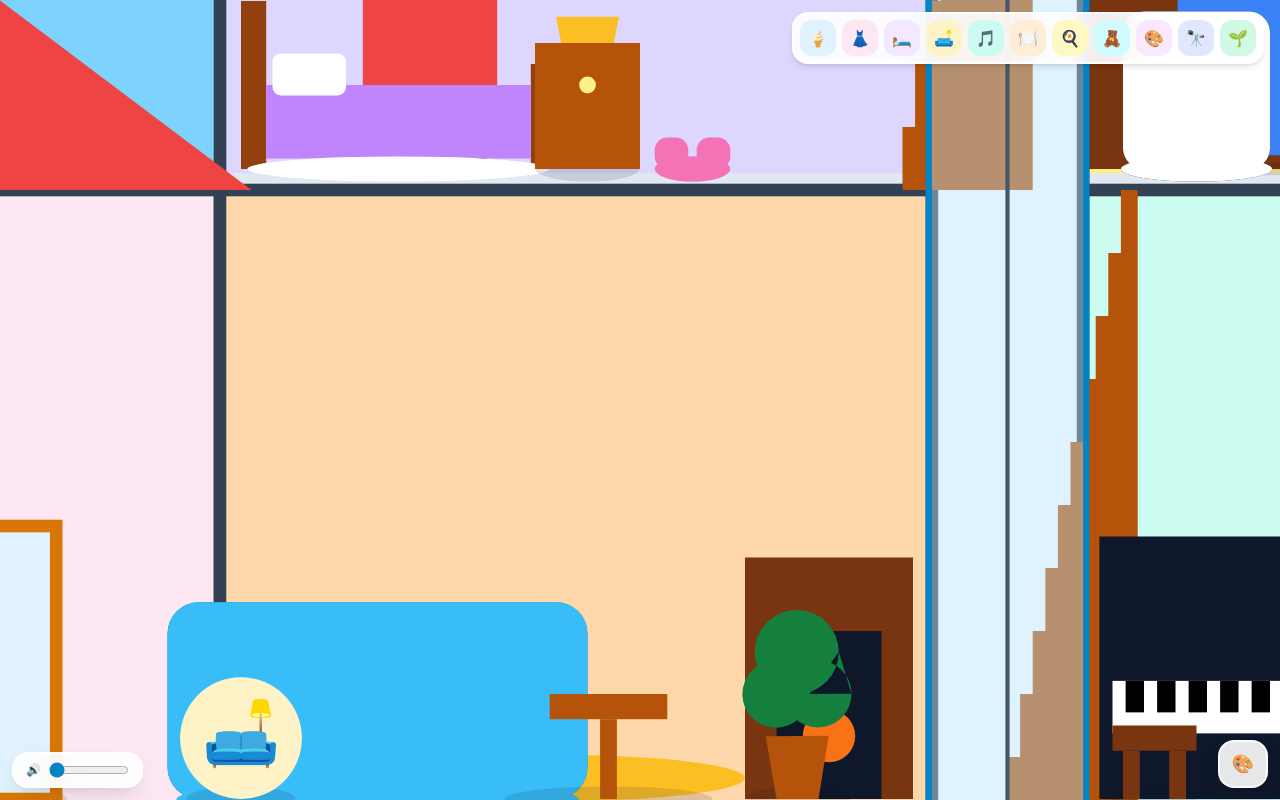
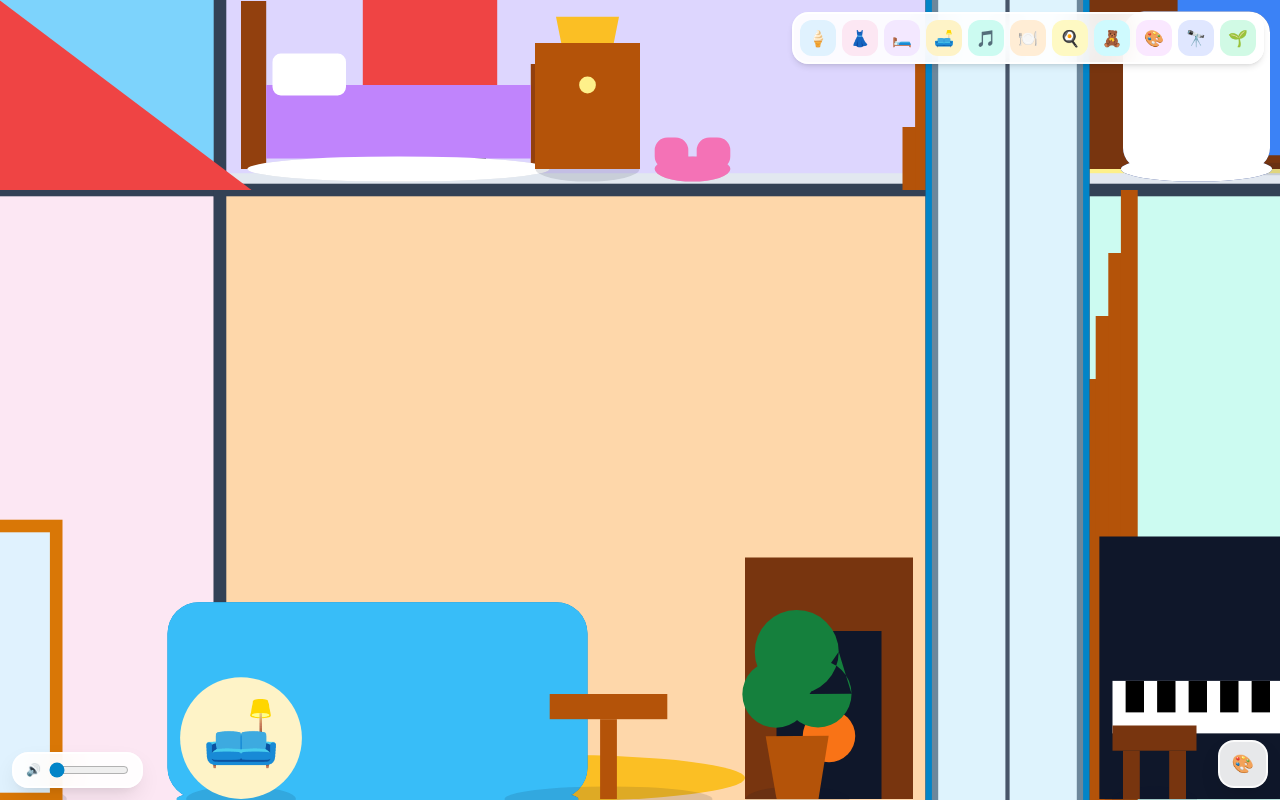
Before and after one commit to danwhite-lab/playworld, a website: page index.html in a window 1280 px wide. Drawn offline with nearby package versions, Linux system fonts and the light colour scheme.

Commit message:
Mask building graphics behind lift shaft

```diff
--- a/index.html
+++ b/index.html
@@ -2490,6 +2490,7 @@
                 this.drawEastGardenZone(ctx);
                 this.drawBuildingStructure(ctx);
                 this.drawCirculationStairs(ctx);
+                this.drawLiftBayMask(ctx);
                 this.drawRoofsAndBalconies(ctx);
 
                 this.entityManager.updateAll();
@@ -2608,6 +2609,15 @@
                 // Open a clean central bay between the two building wings for the lift.
                 ctx.fillStyle = '#f8fafc'; ctx.fillRect(3130, 100, 140, 3000);
                 ctx.fillStyle = wallColor; ctx.fillRect(3122, 100, 12, 3000); ctx.fillRect(3266, 100, 12, 3000);
+            }
+
+            drawLiftBayMask(ctx) {
+                // Opaque center bay hides room walls/stairs behind the lift.
+                ctx.fillStyle = '#f8fafc';
+                ctx.fillRect(3130, 100, 140, 3000);
+                ctx.fillStyle = '#334155';
+                ctx.fillRect(3122, 100, 12, 3000);
+                ctx.fillRect(3266, 100, 12, 3000);
             }
 
             drawRoomInteriorDetails(ctx, r) {
```
